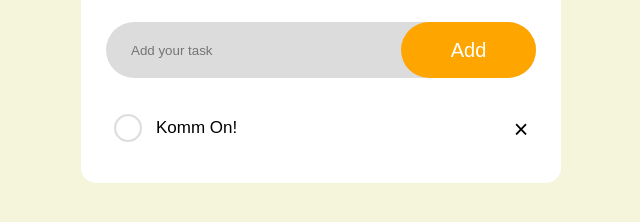
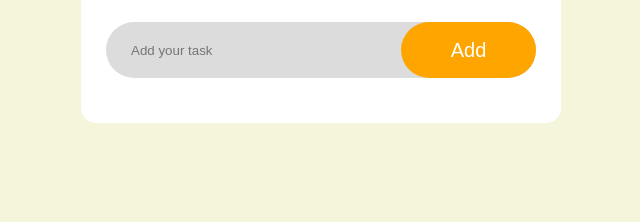
Before and after one commit to Mrk113/ToDoList, a plain HTML site: page index.html in a window 1280 px wide. Shown: the part 82-304 px from the top of the page, without its empty margins (319-959 px from the left). Drawn offline with nearby package versions, Linux system fonts and the light colour scheme.

Commit message:
Update index.html

```diff
--- a/index.html
+++ b/index.html
@@ -17,7 +17,6 @@
                     </div>
                 <ul id="inner-container">
                     <!--To do list items will apear hear-->
-                    <li>Komm On!<span>×</span></li>
                 </ul>
         </div>
     </div>
```
